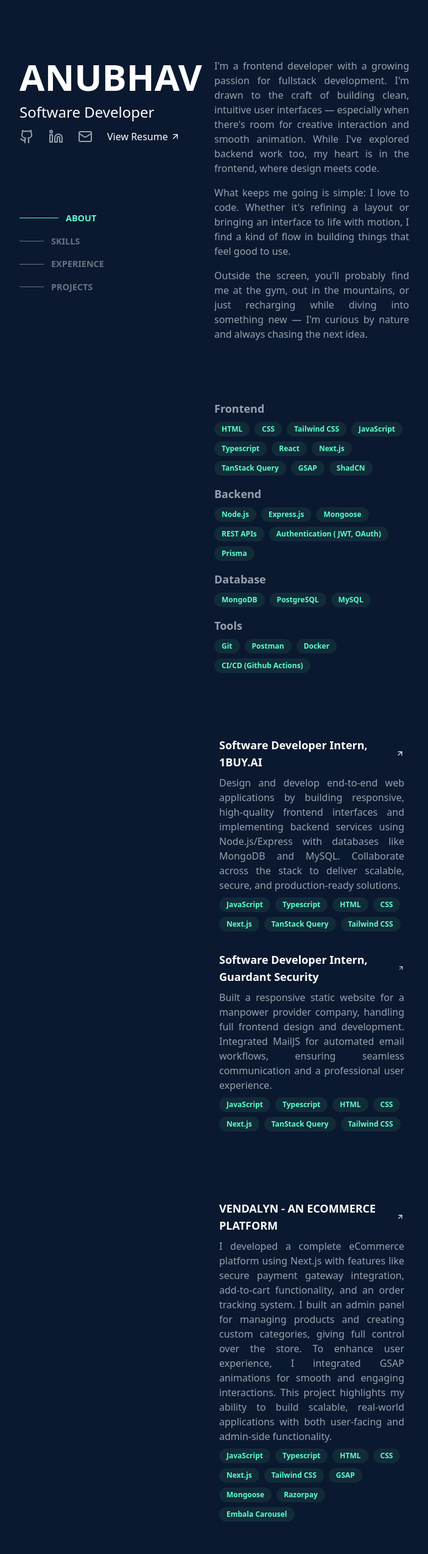
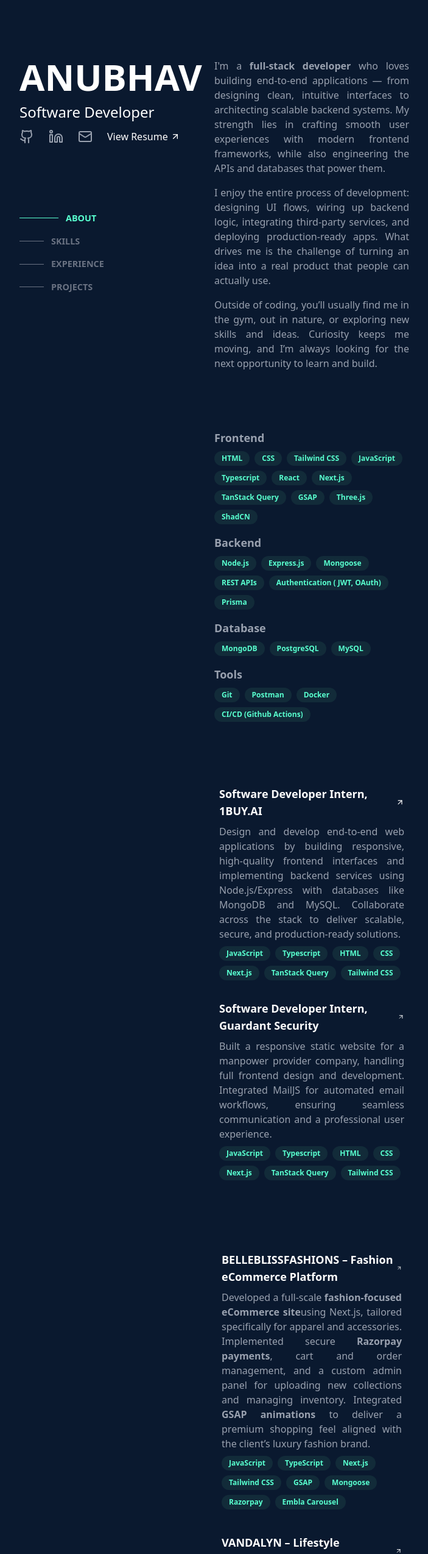
Before and after one commit to Anubhav505/Portfolio, a React (Vite) app: page /portfolio in a window 1280 px wide. Shown: the top 2549 px of the page at 61% size, without its empty margins (288-991 px from the left). Built offline with nearby package versions, Linux system fonts and the light colour scheme.

Commit message:
updated skills projects about

```diff
--- a/src/components/Content/About.jsx
+++ b/src/components/Content/About.jsx
@@ -1,14 +1,29 @@
 export default function About() {
-    return (
-        <div className="text-gray-400 text-justify text-[1rem] flex flex-col items-center justify-center gap-4 pt-24" id="about">
-            <p>
-                I'm a frontend developer with a growing passion for fullstack development. I'm drawn to the craft of building clean, intuitive user interfaces — especially when there's room for creative interaction and smooth animation. While I've explored backend work too, my heart is in the frontend, where design meets code.
-            </p>
+  return (
+    <div
+      className="text-gray-400 text-justify text-[1rem] flex flex-col items-center justify-center gap-4 pt-24"
+      id="about"
+    >
+      <p>
+        I'm a <strong>full-stack developer</strong> who loves building end-to-end
+        applications — from designing clean, intuitive interfaces to architecting
+        scalable backend systems. My strength lies in crafting smooth user
+        experiences with modern frontend frameworks, while also engineering the
+        APIs and databases that power them.
+      </p>
 
-            <p>What keeps me going is simple: I love to code. Whether it's refining a layout or bringing an interface to life with motion, I find a kind of flow in building things that feel good to use.</p>
+      <p>
+        I enjoy the entire process of development: designing UI flows, wiring up
+        backend logic, integrating third-party services, and deploying
+        production-ready apps. What drives me is the challenge of turning an idea
+        into a real product that people can actually use.
+      </p>
 
-
-            <p>Outside the screen, you'll probably find me at the gym, out in the mountains, or just recharging while diving into something new — I'm curious by nature and always chasing the next idea.</p>
-        </div>
-    )
+      <p>
+        Outside of coding, you’ll usually find me in the gym, out in nature, or
+        exploring new skills and ideas. Curiosity keeps me moving, and I’m always
+        looking for the next opportunity to learn and build.
+      </p>
+    </div>
+  );
 }
--- a/src/components/Content/Projects.jsx
+++ b/src/components/Content/Projects.jsx
@@ -2,27 +2,70 @@ import { ArrowUpRight } from "lucide-react";
 
 export default function Projects() {
   return (
-        <div className="space-y-2" id="projects">
-            <div className=' hover:bg-[rgba(255,255,255,0.1)] py-2 px-2 rounded-md group space-y-2'>
-                <a className='flex items-center group-hover:items-start group-hover:text-[#58ffcf] text-lg font-semibold   ' href="https://1buy.ai/" target="_blank" >VENDALYN - AN ECOMMERCE PLATFORM &nbsp;<ArrowUpRight size={16} /></a>
-                <p className='text-gray-400 text-justify text-[1rem]'>
-                    I developed a complete eCommerce platform using Next.js with features like secure payment gateway integration, add-to-cart functionality, and an order tracking system. I built an admin panel for managing products and creating custom categories, giving full control over the store. To enhance user experience, I integrated GSAP animations for smooth and engaging interactions. This project highlights my ability to build scalable, real-world applications with both user-facing and admin-side functionality.
+    <div className="space-y-4" id="projects">
+      {/* Belleblissfashions Project */}
+      <div className="hover:bg-[rgba(255,255,255,0.1)] py-3 px-3 rounded-md group space-y-2">
+        <a
+          className="flex items-center group-hover:items-start group-hover:text-[#58ffcf] text-lg font-semibold"
+          href="https://belleblissfashions.com/"
+          target="_blank"
+        >
+          BELLEBLISSFASHIONS – Fashion eCommerce Platform &nbsp;
+          <ArrowUpRight size={16} />
+        </a>
+        <p className="text-gray-400 text-justify text-[1rem]">
+          Developed a full-scale <strong>fashion-focused eCommerce site</strong>
+          using Next.js, tailored specifically for apparel and accessories.
+          Implemented secure <strong>Razorpay payments</strong>, cart and
+          order management, and a custom admin panel for uploading new
+          collections and managing inventory.
+          Integrated <strong>GSAP animations</strong> to deliver a premium
+          shopping feel aligned with the client’s luxury fashion brand.
         </p>
-                <ul className='flex flex-wrap gap-2 text-xs font-semibold'>
-                    <li className='skill'>JavaScript</li>
-                    <li className='skill'>Typescript</li>
-                    <li className='skill'>HTML</li>
-                    <li className='skill'>CSS</li>
-                    <li className='skill'>Next.js</li>
-                    <li className='skill'>Tailwind CSS</li>
-                    <li className='skill'>GSAP</li>
-                    <li className='skill'>Mongoose</li>
-                    <li className='skill'>Razorpay</li>
-                    <li className='skill'>Embala Carousel</li>
+        <ul className="flex flex-wrap gap-2 text-xs font-semibold">
+          <li className="skill">JavaScript</li>
+          <li className="skill">TypeScript</li>
+          <li className="skill">Next.js</li>
+          <li className="skill">Tailwind CSS</li>
+          <li className="skill">GSAP</li>
+          <li className="skill">Mongoose</li>
+          <li className="skill">Razorpay</li>
+          <li className="skill">Embla Carousel</li>
+        </ul>
+      </div>
+
+      {/* Vandelyn Project */}
+      <div className="hover:bg-[rgba(255,255,255,0.1)] py-3 px-3 rounded-md group space-y-2">
+        <a
+          className="flex items-center group-hover:items-start group-hover:text-[#58ffcf] text-lg font-semibold"
+          href="https://vandelyn.com/"
+          target="_blank"
+        >
+          VANDALYN – Lifestyle eCommerce Platform &nbsp;
+          <ArrowUpRight size={16} />
+        </a>
+        <p className="text-gray-400 text-justify text-[1rem]">
+          Built a <strong>lifestyle eCommerce platform</strong> for a brand
+          offering a wide product range beyond fashion.
+          Designed an intuitive <strong>category system</strong> for browsing,
+          integrated <strong>secure checkout & tracking</strong>, and
+          customized the admin dashboard for bulk product management.
+          Focused on a clean, minimal UI optimized for performance and
+          scalability to handle growing traffic.
+        </p>
+        <ul className="flex flex-wrap gap-2 text-xs font-semibold">
+          <li className="skill">JavaScript</li>
+          <li className="skill">TypeScript</li>
+          <li className="skill">Next.js</li>
+          <li className="skill">Tailwind CSS</li>
+          <li className="skill">GSAP</li>
+          <li className="skill">Mongoose</li>
+          <li className="skill">Razorpay</li>
+          <li className="skill">Embla Carousel</li>
         </ul>
       </div>
 
       <div className="h-96"></div>
     </div>
-    )
+  );
 }
--- a/src/components/Content/Skills.jsx
+++ b/src/components/Content/Skills.jsx
@@ -14,6 +14,7 @@ export default function Skills() {
                     <li className="skill">Next.js</li>
                     <li className="skill">TanStack Query</li>
                     <li className="skill">GSAP</li>
+                    <li className="skill">Three.js</li>
                     <li className="skill">ShadCN</li>
                 </ul>
             </div>
```
Lines whose indentation alone changed are shown as unchanged.
